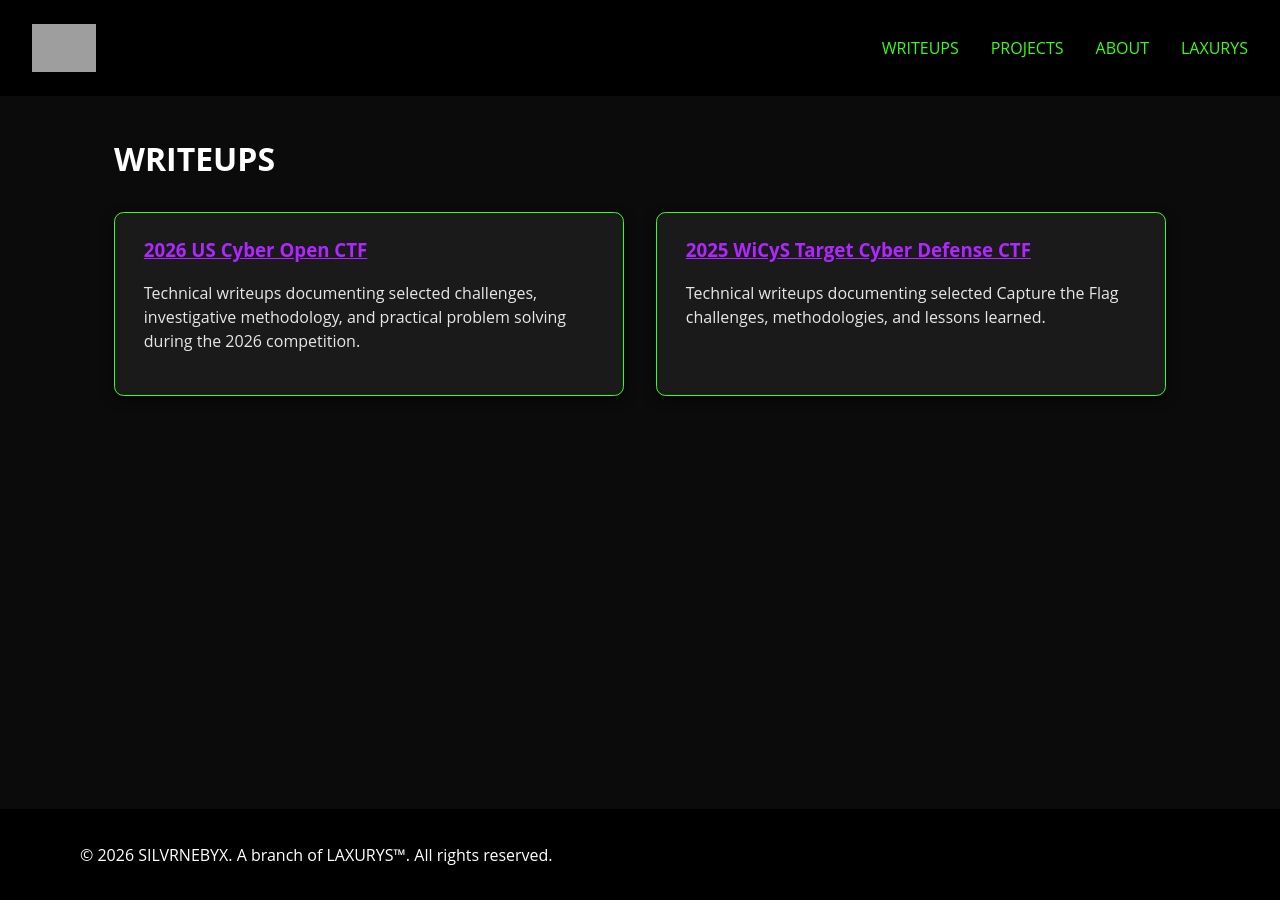
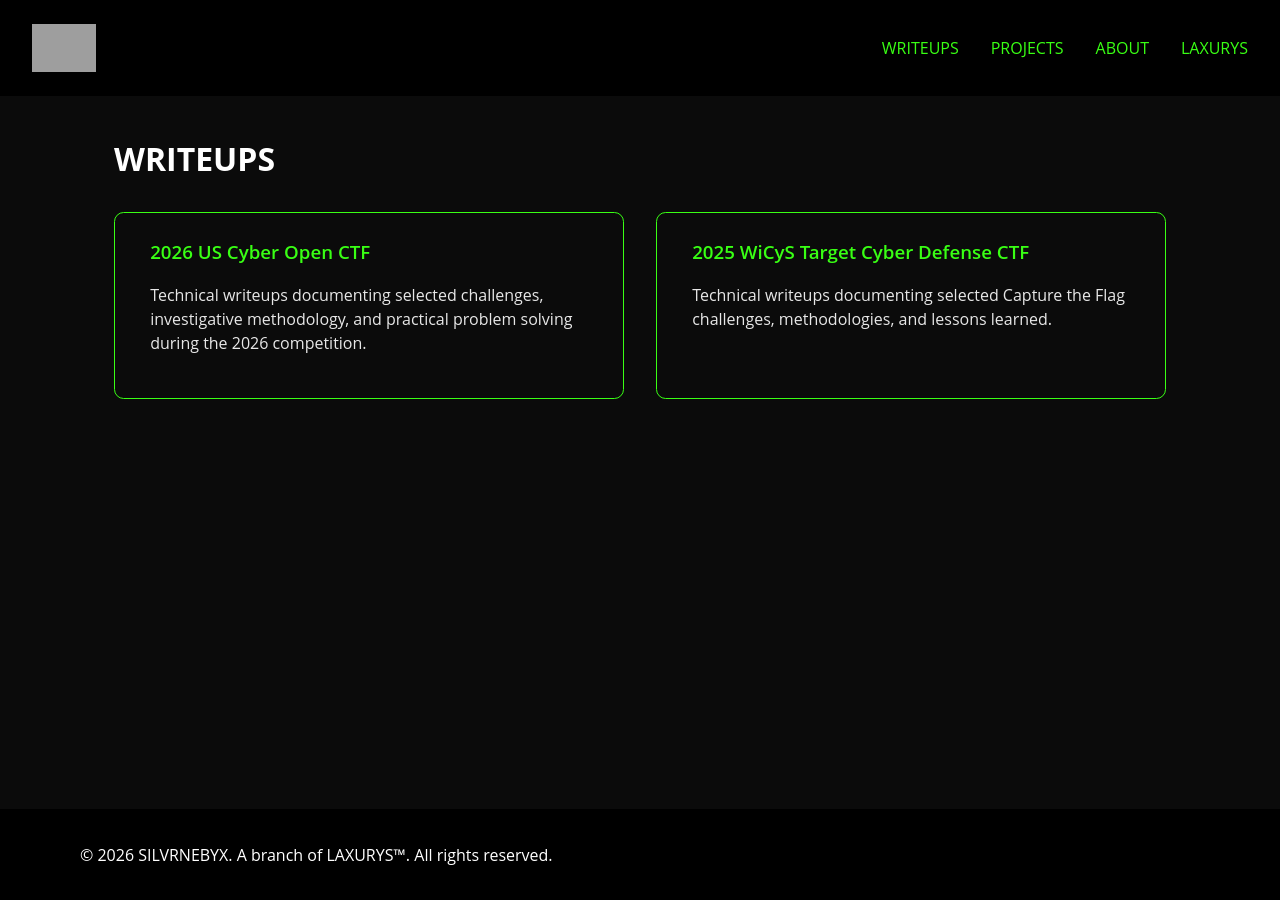
Before and after one commit to glsanclem/silvrnebyxlab, a Jekyll site: the page built from writeups.md, in a window 1280 px wide. Built offline with Jekyll 4.4.1, drawn with Linux system fonts in a browser that asks for light colours; grey boxes are pictures that could not be loaded.

Commit message:
Refine homepage button styling
Updated challenge box styling for improved aesthetics and hover effects.

```diff
--- a/assets/css/style.css
+++ b/assets/css/style.css
@@ -221,20 +221,25 @@ h2, h3 {
 /* ------------------- CHALLENGE BOX STYLING  -------------------- */
 
 .challenge-box {
- background-color: #1a1a1a; /* dark gray so it contrasts with body */
- border: 1px solid #39ff14; /* neon green border to match Hacker theme */
- border-radius: 0.6rem; /* smooth rounded corners */
- padding: 1.5rem 1.8rem; /* inner spacing for text */
- margin-bottom: 2rem; /* space between boxes */
- box-shadow: 0 4px 12px rgba(0,0,0,0.5); /* subtle shadow to pop */
- transition: transform 0.2s ease, box-shadow 0.2s ease;
+  background-color: transparent; /* removes the gray fill */
+  border: 1px solid #39ff14;
+  border-radius: 0.6rem;
+  padding: 1.6rem 2.2rem;
+  margin-bottom: 2rem;
+  box-shadow: none; /* removes the shadow */
+  transition:
+    background-color 0.25s ease,
+    border-color 0.25s ease,
+    color 0.25s ease,
+    transform 0.2s ease;
 }
 
 /* ------------------- HOVER EFFECT FOR LITTLE INTERACTIVE ------------------- */
 
 .challenge-box:hover {
- transform: translateY(-2px);
- box-shadow: 0 8px 18px rgba(0,0,0,0.7);
+  background-color: #b026ff; /* The whole button becomes purple */
+  border-color: #b026ff;
+  transform: translateY(-2px);
 }
 
 /* ------------------- LINKS ------------------------------- */
@@ -248,6 +253,17 @@ a {
 .challenge-box h3 {
  color: #39ff14; /* neon green to match Hacker titles */
  margin-top: 0;
+}
+
+.challenge-box a {
+  color: #39ff14;
+  text-decoration: none; /* eliminates the underline */
+  font-weight: 600;
+}
+
+.challenge-box:hover a {
+  color: #ffffff; /* White font on hover */
+  text-decoration: none;
 }
 
 /* ------------------- BOLD THE SMALL METADATA ------------------- */
```
